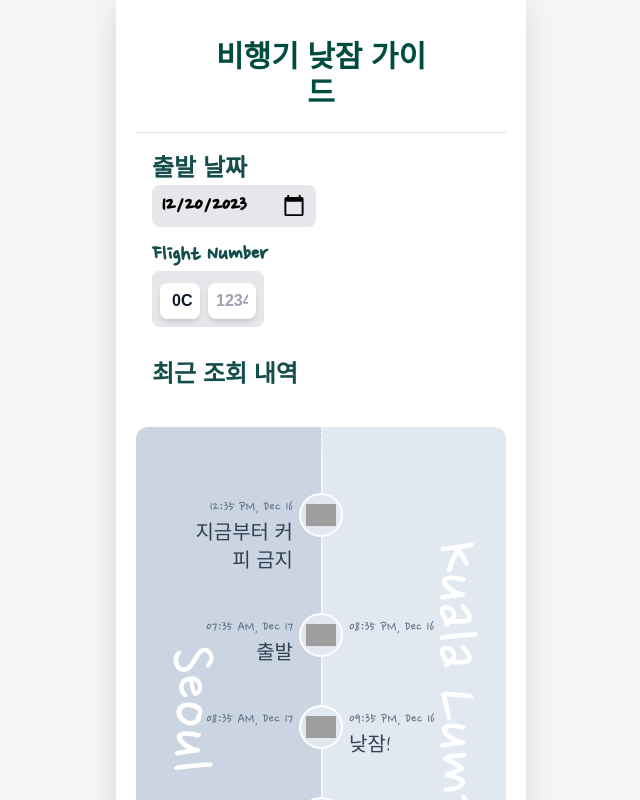
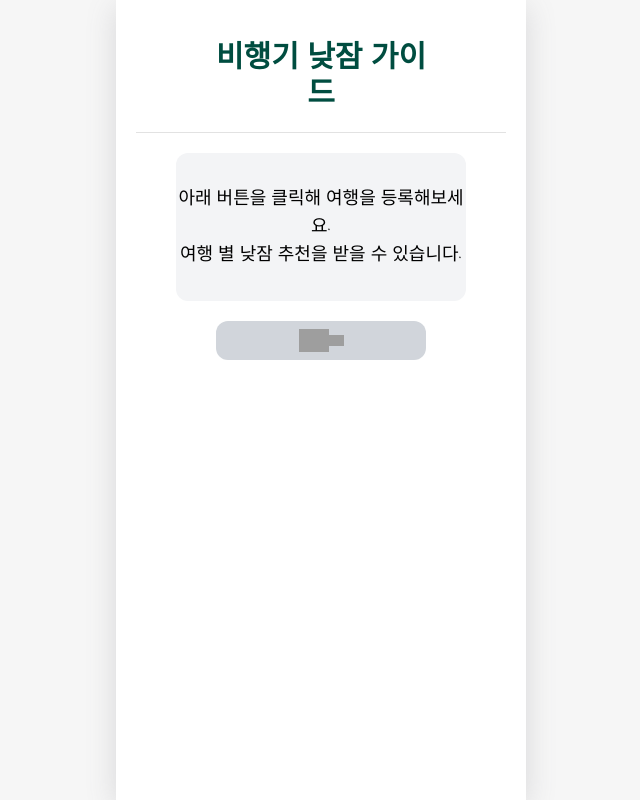
Before and after one commit to iyk2h/jubilant-goggles, a Next.js app: page / in a window 1280 px wide. Shown: the top 800 px of the page, without its empty margins (319-959 px from the left). Built offline with nearby package versions, Linux system fonts and the light colour scheme; grey boxes are pictures that could not be loaded; a web font is replaced by a local one.

Commit message:
feat: 홈 화면 추가
낮잠 추천 페이지 분리

```diff
--- /dev/null
+++ b/app/AirportProvider.js
@@ -0,0 +1,42 @@
+"use client";
+
+import { createContext, useContext, useMemo, useState } from "react";
+
+const AirportInfosValueContext = createContext();
+const AirportInfosActionsContext = createContext();
+
+export default function AirportInfosProvider({ children }) {
+  const [airportInfos, setAirportInfos] = useState([]);
+  const actions = useMemo(
+    () => ({
+      setAirportInfo(value) {
+        setAirportInfos(value);
+      },
+    }),
+    []
+  );
+
+  return (
+    <AirportInfosActionsContext.Provider value={actions}>
+      <AirportInfosValueContext.Provider value={airportInfos}>
+        {children}
+      </AirportInfosValueContext.Provider>
+    </AirportInfosActionsContext.Provider>
+  );
+}
+
+export function useAirportInfosValue() {
+  const value = useContext(AirportInfosValueContext);
+  if (value === undefined) {
+    throw new Error("useAirportInfosValue should be used within Provider");
+  }
+  return value;
+}
+
+export function useAirportInfosActions() {
+  const value = useContext(AirportInfosActionsContext);
+  if (value === undefined) {
+    throw new Error("useAirportInfosActions should be used within Provider");
+  }
+  return value;
+}
--- a/app/components/Icon.js
+++ b/app/components/Icon.js
@@ -132,3 +132,14 @@ export function BackIcon() {
     />
   );
 }
+
+export function PlusIcon() {
+  return (
+    <img
+      width="15"
+      height="15"
+      src="https://img.icons8.com/ios-glyphs/15/plus-math.png"
+      alt="plus-math"
+    />
+  );
+}
--- a/app/flights/page.js
+++ b/app/flights/page.js
@@ -6,18 +6,19 @@ import { useFlightsValue } from "./layout";
 import { getAirportInfos } from "../api/airportInfo/AirportInfo";
 import FlightHistoryLayout from "../components/FlightHistoryLayout";
 import MyButton from "../components/MyButton";
-import RecommendNap from "../components/RecommendNap";
+import { useAirportInfosActions } from "../AirportProvider";
 
 export default function Flights() {
   const router = useRouter();
   const flights = useFlightsValue();
 
-  const [recommendNapInfos, setRecommendNapInfos] = useState();
   const [airportInfos, setAirportInfos] = useState([]);
 
   const cancelHandle = () => {
     router.back();
   };
+
+  const { setAirportInfo } = useAirportInfosActions();
 
   const confirmHandle = async () => {
     if (flights.length === 0) {
@@ -29,7 +30,7 @@ export default function Flights() {
       flights.map((info) => getAirportInfos(info.key, info.response))
     );
 
-    setRecommendNapInfos(airport);
+    setAirportInfo(airport);
 
     const key = `${flights[0].response.departureTime}_${
       airport[flights.length - 1].arrivalInfo.city
@@ -40,6 +41,7 @@ export default function Flights() {
       JSON.stringify([...airportInfos, { key, airport }])
     );
     setAirportInfos((prevAirports) => [...prevAirports, { key, airport }]);
+    router.replace("/nap");
   };
 
   useEffect(() => {
@@ -56,14 +58,11 @@ export default function Flights() {
   }, [flights]);
 
   const addFlight = () => {
-    router.push("/flights/input");
+    router.replace("/flights/input");
   };
 
   return (
     <div className="px-4">
-      {recommendNapInfos ? (
-        <RecommendNap airportInfos={recommendNapInfos} />
-      ) : (
       <>
         <section>
           {flights && (
@@ -89,7 +88,6 @@ export default function Flights() {
           </div>
         </section>
       </>
-      )}
     </div>
   );
 }
--- a/app/layout.js
+++ b/app/layout.js
@@ -1,6 +1,7 @@
 import { Yeon_Sung, Nanum_Pen_Script } from "next/font/google";
 import "./globals.css";
 import MyHeader from "./components/MyHeader";
+import AirportInfosProvider from "./AirportProvider";
 
 const yeonSung = Yeon_Sung({
   weight: "400",
@@ -21,10 +22,14 @@ export default function RootLayout({ children }) {
   return (
     <html lang="en">
       <body className={nanum_Pen_Script.className}>
-        <div className="container">
-          <MyHeader headText="비행기 낮잠 가이드" />
-          {children}
-        </div>
+        <AirportInfosProvider
+          children={
+            <div className="container">
+              <MyHeader headText="비행기 낮잠 가이드" />
+              {children}
+            </div>
+          }
+        />
       </body>
     </html>
   );
--- /dev/null
+++ b/app/nap/page.js
@@ -0,0 +1,20 @@
+"use client";
+
+import { useAirportInfosValue } from "../AirportProvider";
+import RecommendNap from "../components/RecommendNap";
+import { useRouter } from "next/navigation";
+
+export default function Nap() {
+  const airportInfos = useAirportInfosValue();
+  const router = useRouter();
+
+  if (airportInfos && airportInfos.length === 0) {
+    router.replace("/");
+  }
+
+  return (
+    <>
+      <RecommendNap airportInfos={airportInfos} />
+    </>
+  );
+}
--- a/app/page.js
+++ b/app/page.js
@@ -1,47 +1,68 @@
 "use client";
 
-import FlightInfo from "./components/FlightInfo";
-import RecommendNap from "./components/RecommendNap";
+import { useEffect, useState } from "react";
+import { AirplaneDepartIcon, PlusIcon } from "./components/Icon";
+import { useRouter } from "next/navigation";
+import { useAirportInfosActions } from "./AirportProvider";
 
 export default function Home() {
+  const router = useRouter();
+
+  const [airportInfos, setAirports] = useState([]);
+  useEffect(() => {
+    const storedAirports = localStorage.getItem("airportInfos");
+    if (storedAirports) {
+      setAirports(JSON.parse(storedAirports));
+    }
+  }, []);
+
+  const { setAirportInfo } = useAirportInfosActions();
+
+  const clickHandle = (param) => {
+    setAirportInfo(param);
+    router.push("/nap");
+  };
+
   return (
     <div>
-      <FlightInfo />
+      {airportInfos.length !== 0 ? (
+        <>
+          {airportInfos.map((info, index) => (
+            <div
+              key={index}
+              className="flex justify-center bg-gray-100 rounded-xl m-2 mx-20 text-center cursor-pointer"
+              onClick={() => clickHandle(info.airport)}
+            >
+              {info.key.split("_")[1]}
+              <br />
+              {info.key.split("_")[0]}
+            </div>
+          ))}
+        </>
+      ) : (
+        <>
+          <div className="py-8 mx-10 m-5 text-center text-lg bg-gray-100 rounded-xl">
+            아래 버튼을 클릭해 여행을 등록해보세요. <br />
+            여행 별 낮잠 추천을 받을 수 있습니다.
+          </div>
+        </>
+      )}
 
-      <RecommendNap
-        airportInfos={[
-          {
-            departureInfo: {
-              name: "Seoul Incheon International",
-              country: "Korea, Republic of",
-              city: "Seoul",
-              timezone: "Asia/Seoul",
-              datetime: "12/17/2023, 7:35:00 AM",
-            },
-            arrivalInfo: {
-              name: "Issyk-Kul",
-              country: "Kyrgyzstan",
-              city: "Kuala Lumpur",
-              timezone: "Asia/Bishkek",
-              datetime: "12/17/2023, 1:20:00 PM",
-            },
-          },
-          {
-            departureInfo: {
-              name: "Issyk-Kul",
-              city: "Kuala Lumpur",
-              timezone: "Asia/Bishkek",
-              datetime: "12/17/2023, 3:20:00 PM",
-            },
-            arrivalInfo: {
-              name: "Seoul Incheon International",
-              city: "Seoul",
-              timezone: "Asia/Seoul",
-              datetime: "12/18/2023, 7:35:00 AM",
-            },
-          },
-        ]}
-      />
+      <div
+        className="flex justify-center bg-gray-300 rounded-xl p-2 mx-20 cursor-pointer"
+        onClick={() => {
+          router.push("/flights");
+        }}
+      >
+        <div className="flex justify-normal items-center">
+          <div>
+            <AirplaneDepartIcon />
+          </div>
+          <div>
+            <PlusIcon />
+          </div>
+        </div>
+      </div>
     </div>
   );
 }
```
Lines whose indentation alone changed are shown as unchanged.
